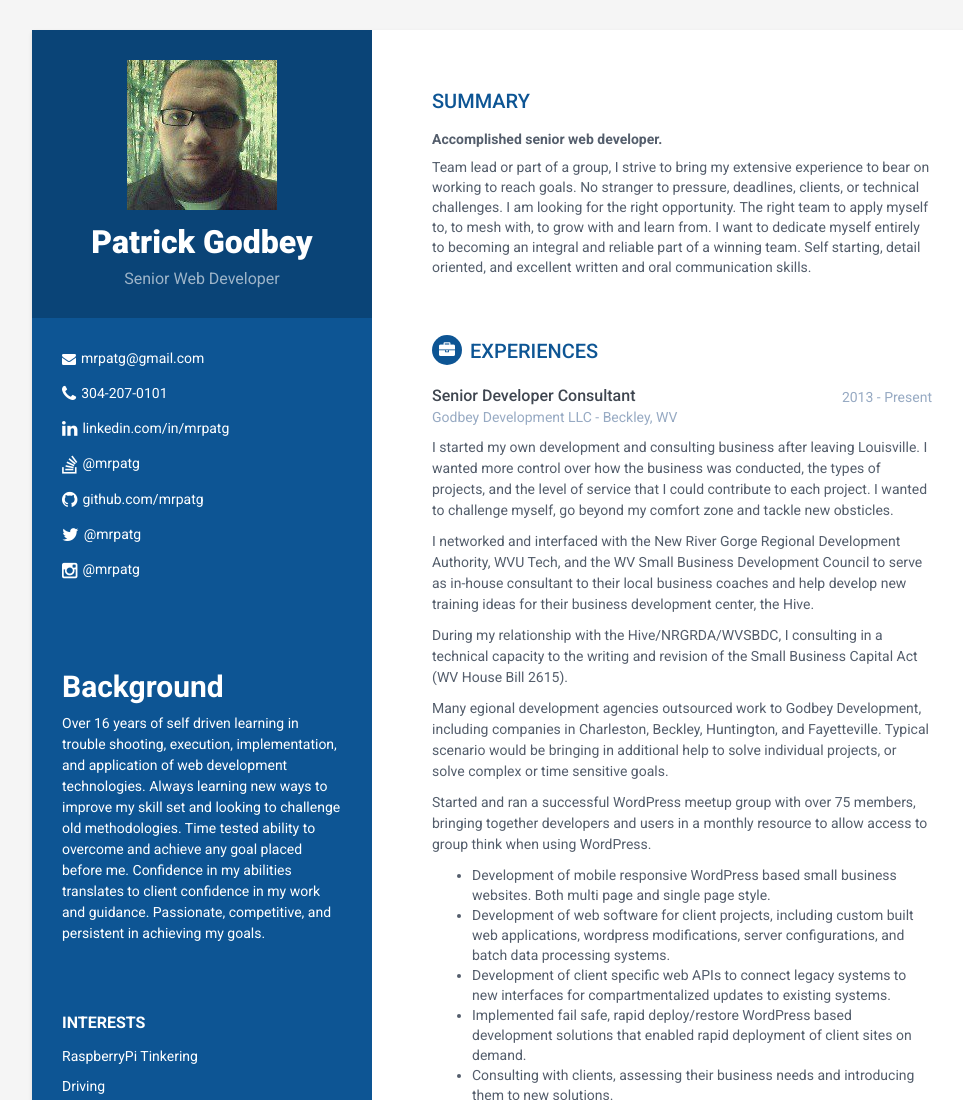
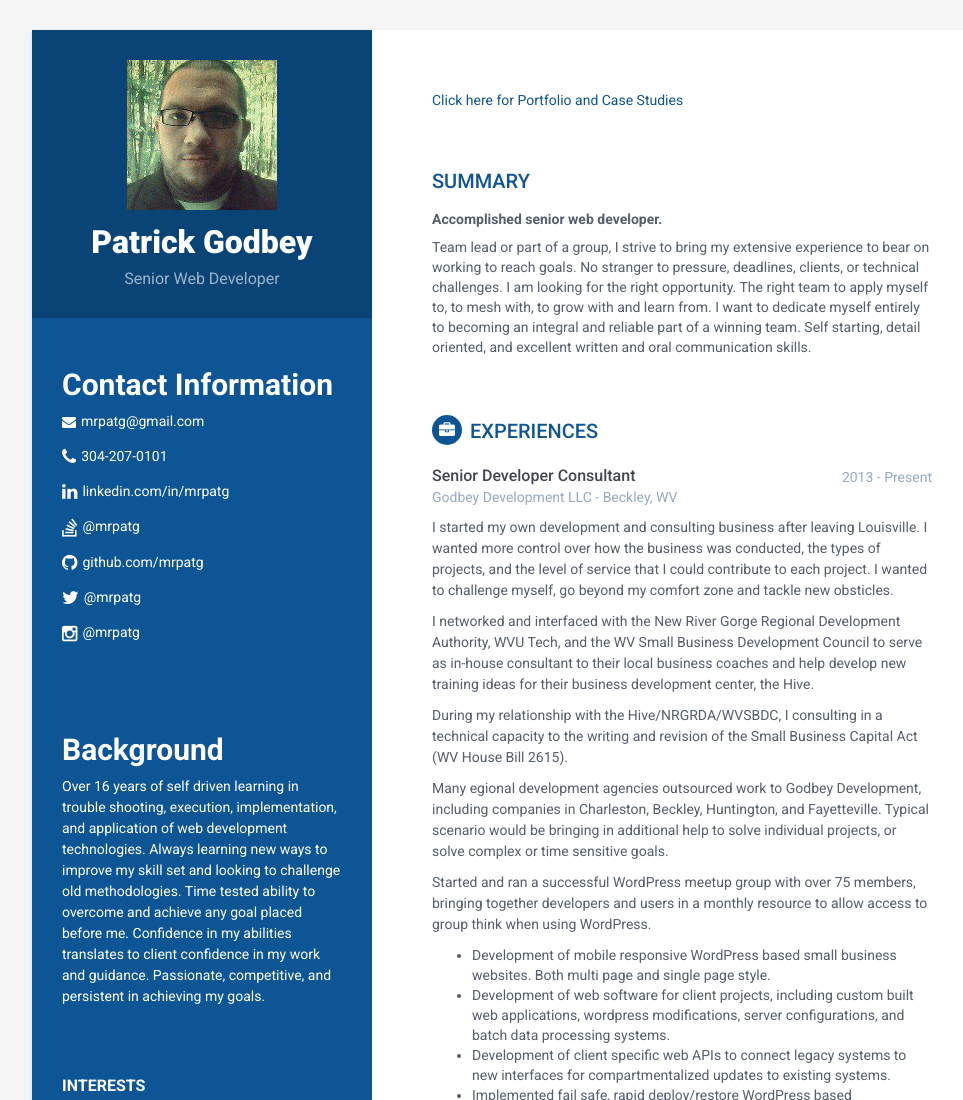
Before and after one commit to mrpatg/mrpatg.github.io, a plain HTML site: page index.html in a window 1280 px wide. Shown: the top 1100 px of the page, without its empty margins (128-1091 px from the left). Drawn offline with Linux system fonts and the light colour scheme.

Commit message:
updated home

```diff
--- a/index.html
+++ b/index.html
@@ -35,6 +35,7 @@
             </div><!--//profile-container-->
 
             <div class="contact-container container-block">
+                <h2 class="section-title">Contact Information</h2>
                 <ul class="list-unstyled contact-list">
                     <li class="email"><i class="fa fa-envelope"></i><a href="mailto: mrpatg@gmail.com">mrpatg@gmail.com</a></li>
                     <li class="phone"><i class="fa fa-phone"></i><a href="tel:304-207-0101">304-207-0101</a></li>
@@ -65,7 +66,9 @@
         </div><!--//sidebar-wrapper-->
 
         <div class="main-wrapper">
-
+            <section class="section portfolio-section">
+                <a href="/portfolio">Click here for Portfolio and Case Studies</a>
+            </section>
             <section class="section summary-section">
                 <h2 class="section-title">Summary</h2>
                 <div class="summary">
```
